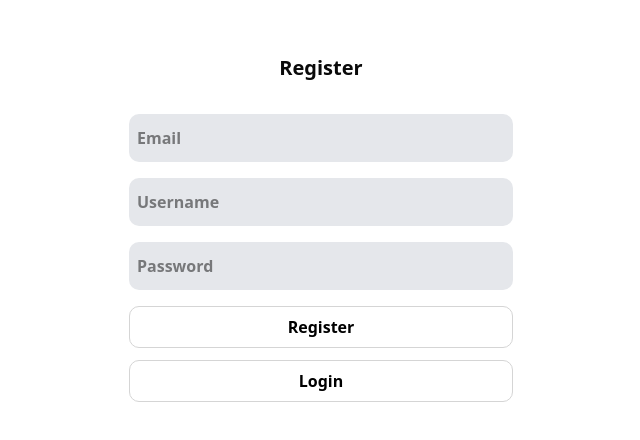
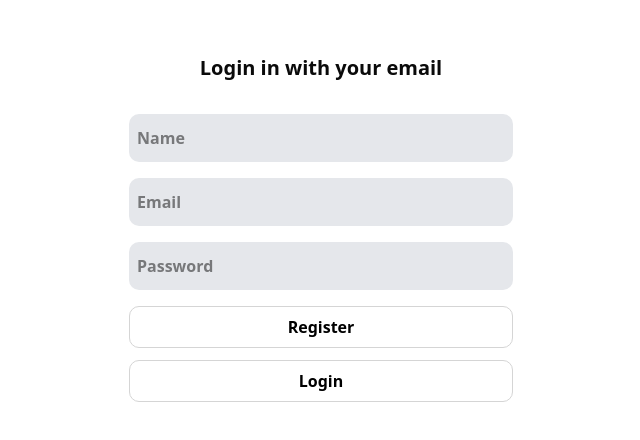
Before and after one commit to Yashxp1/ZEGOCLOUD-MEET-APP, a Next.js app: page /register in a window 1280 px wide. Shown: the part 180-620 px from the top of the page, without its empty margins (319-959 px from the left). Built offline with nearby package versions, Linux system fonts and the light colour scheme; a web font is replaced by a local one.

Commit message:
Revert login and register pages to commit 8e9051c

```diff
--- a/src/app/(auth)/login/page.tsx
+++ b/src/app/(auth)/login/page.tsx
@@ -1,42 +1,8 @@
-'use client';
-
 import Link from 'next/link';
-import React, { useState } from 'react';
-import toast from 'react-hot-toast';
-import { signIn } from 'next-auth/react';
-import { useRouter } from 'next/navigation';
+import React from 'react';
 
 const page = () => {
-  const [form, setForm] = useState({ email: '', password: '' });
-  const [loading, setLoading] = useState(false);
-  const router = useRouter();
-
- const handleChange = (e: React.ChangeEvent<HTMLInputElement>) => {
-    setForm({ ...form, [e.target.name]: e.target.value });
-  };
-
-  const onSubmit = async (e: React.FormEvent) => {
-    e.preventDefault();
-    setLoading(true);
-
-    const signInData = await signIn('credentials', {
-       redirect: false,
-      email: form.email,
-      password: form.password,
-    });
-    console.log(signInData);
-    if (signInData?.error) {
-      toast.error(signInData.error);
-    } else {
-      toast.success('Logged in successfully');
-      router.push('/home');
-    }
-
-    setLoading(false);
-  };
-
   return (
-    <form onSubmit={onSubmit}>
     <div className="min-h-screen flex items-center justify-center">
       <div className="flex gap-4 flex-col justify-center items-center">
         <div>
@@ -47,30 +13,19 @@ const page = () => {
         <div className="flex flex-col md:w-96 w-72 gap-4">
           <input
             placeholder="Email"
-              type="email"
-              name='email'
-              value={form.email}
-              onChange={handleChange}
-              required
+            type="text"
             className="dark:bg-[#1E1E1E] font-semibold outline-0 bg-gray-200 px-2 py-3 rounded-lg"
           />
 
           <input
             placeholder="Password"
-              name='password'
             type="password"
-              value={form.password}
-              required
-              onChange={handleChange}
             className="dark:bg-[#1E1E1E] font-semibold bg-gray-200 px-2 py-3 rounded-lg outline-0"
           />
         </div>
         <div className="flex flex-col gap-3">
-            <button
-              type="submit"
-              className=" bg-white transition-colors border border-[#D5D5D5] dark:border-[#2D2D2D] text-black py-2 md:w-96 w-72 rounded-lg font-semibold hover:bg-gray-100"
-            >
-              {loading ? 'Logging in...' : 'Login'}
+          <button className=" bg-white transition-colors border border-[#D5D5D5] dark:border-[#2D2D2D] text-black py-2 md:w-96 w-72 rounded-lg font-semibold hover:bg-gray-100">
+            Login
           </button>
           <Link href={'/register'}>
             <button className=" bg-white transition-colors border border-[#D5D5D5] dark:border-[#2D2D2D] text-black py-2 md:w-96 w-72 rounded-lg font-semibold hover:bg-gray-100">
@@ -80,7 +35,6 @@ const page = () => {
         </div>
       </div>
     </div>
-    </form>
   );
 };
 
--- a/src/app/(auth)/register/page.tsx
+++ b/src/app/(auth)/register/page.tsx
@@ -1,104 +1,46 @@
-'use client';
+import Link from 'next/link';
+import React from 'react';
 
-import toast, { Toaster } from 'react-hot-toast';
-import Link from 'next/link';
-import React, { useState } from 'react';
-import { useRouter } from 'next/navigation';
-
-const RegisterPage = () => {
-  const router = useRouter()
-  const [form, setForm] = useState({ username: '', email: '', password: '' });
-  const [loading, setLoading] = useState(false);
-
-  const handleChange = (e: React.ChangeEvent<HTMLInputElement>) => {
-    setForm({ ...form, [e.target.name]: e.target.value });
-  };
-
-  const handleSubmit = async (e: React.FormEvent) => {
-    e.preventDefault();
-    setLoading(true);
-
-    try {
-      const res = await fetch('/api/user', {
-        method: 'POST',
-        headers: {
-          'content-type': 'application/json',
-        },
-        body: JSON.stringify(form),
-      });
-
-      const data = await res.json();
-      if (!res.ok) {
-        throw new Error(data.message);
-      } else {
-        router.push('/login');
-      }
-
-      toast.success(data.message || 'User created successfully!');
-      setForm({ email: '', username: '', password: '' });
-    } catch (error: any) {
-      console.log(error);
-      toast.error(error?.message || 'Registration failed');
-    } finally {
-      setLoading(false);
-    }
-  };
-
+const page = () => {
   return (
-    <form onSubmit={handleSubmit}>
     <div className="min-h-screen flex items-center justify-center">
       <div className="flex gap-4 flex-col justify-center items-center">
-          <p className="py-4 text-xl font-semibold">Register</p>
-
+        <div>
+          <p className="py-4 text-xl font-semibold">
+            Login in with your email{' '}
+          </p>
+        </div>
         <div className="flex flex-col md:w-96 w-72 gap-4">
           <input
-              type="email"
-              name="email"
-              placeholder="Email"
-              value={form.email}
-              onChange={handleChange}
-              required
+            placeholder="Name"
+            type="text"
             className="dark:bg-[#1E1E1E] font-semibold outline-0 bg-gray-200 px-2 py-3 rounded-lg"
           />
           <input
-              type="text"
-              name="username"
-              placeholder="Username"
-              value={form.username}
-              onChange={handleChange}
-              required
+            placeholder="Email"
+            type="email"
             className="dark:bg-[#1E1E1E] font-semibold outline-0 bg-gray-200 px-2 py-3 rounded-lg"
           />
+
           <input
-              type="text"
-              name="password"
             placeholder="Password"
-              value={form.password}
-              onChange={handleChange}
-              required
+            type="password"
             className="dark:bg-[#1E1E1E] font-semibold bg-gray-200 px-2 py-3 rounded-lg outline-0"
           />
         </div>
-
         <div className="flex flex-col gap-3">
-            <button
-              type="submit"
-              disabled={loading}
-              className="bg-white transition-colors border border-[#D5D5D5] dark:border-[#2D2D2D] text-black py-2 md:w-96 w-72 rounded-lg font-semibold hover:bg-gray-100"
-            >
-              {loading ? 'Registering...' : 'Register'}
+          <button className=" bg-white transition-colors border border-[#D5D5D5] dark:border-[#2D2D2D] text-black py-2 md:w-96 w-72 rounded-lg font-semibold hover:bg-gray-100">
+            Register
           </button>
           <Link href="/login">
-              <button className="bg-white transition-colors border border-[#D5D5D5] dark:border-[#2D2D2D] text-black py-2 md:w-96 w-72 rounded-lg font-semibold hover:bg-gray-100">
+            <button className=" bg-white transition-colors border border-[#D5D5D5] dark:border-[#2D2D2D] text-black py-2 md:w-96 w-72 rounded-lg font-semibold hover:bg-gray-100">
               Login
             </button>
           </Link>
         </div>
       </div>
     </div>
-      <Toaster position="top-center" reverseOrder={false} />
-    </form>
   );
 };
 
-export default RegisterPage;
+export default page;
```
Lines whose indentation alone changed are shown as unchanged.
